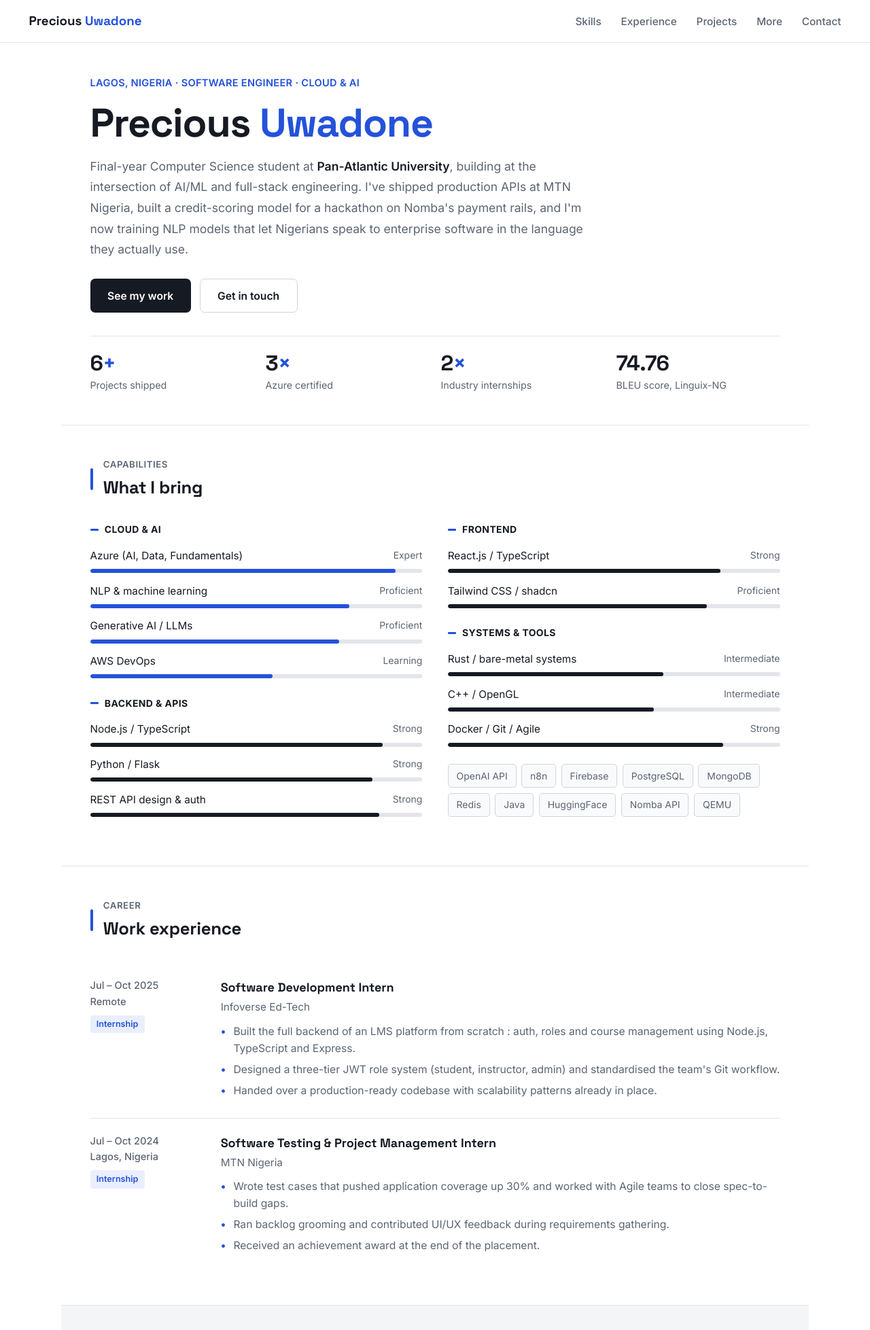
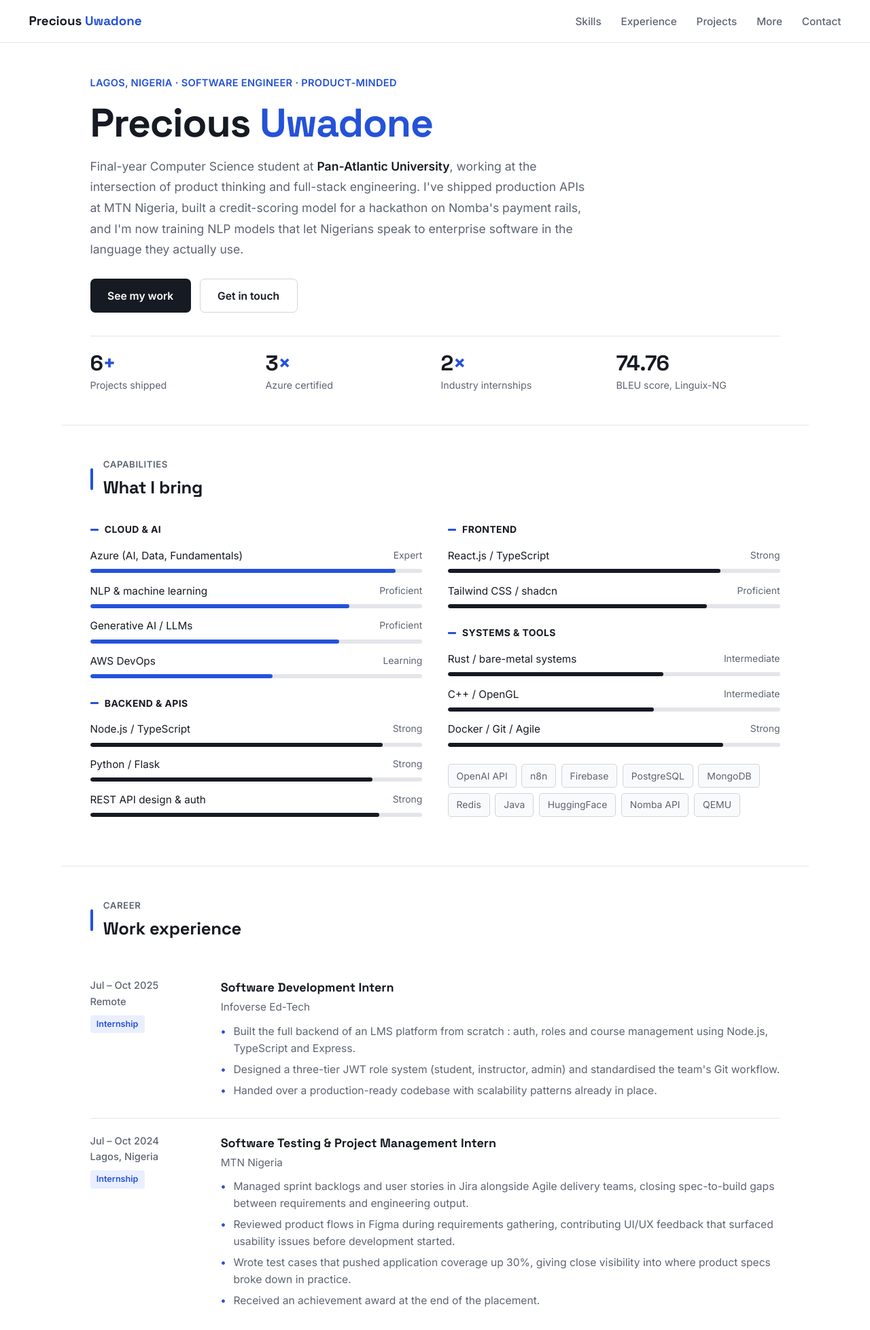
Before and after one commit to Preciousuwadone/Portfolio, a plain HTML site: page index.html in a window 1280 px wide. Shown: the top 1957 px of the page at 68% size. Drawn offline with Linux system fonts and the light colour scheme.

Commit message:
Fix: Updated Portfolio

```diff
--- a/index.html
+++ b/index.html
@@ -4,7 +4,7 @@
 <meta charset="UTF-8"/>
 <meta name="viewport" content="width=device-width, initial-scale=1.0"/>
 <title>Precious Uwadone : Software Engineer</title>
-<meta name="description" content="Precious Uwadone : Software Engineer, Cloud and AI builder based in Lagos, Nigeria."/>
+<meta name="description" content="Precious Uwadone : Software Engineer, Product-Minded builder based in Lagos, Nigeria."/>
 <link rel="preconnect" href="https://fonts.googleapis.com">
 <link href="https://fonts.googleapis.com/css2?family=Space+Grotesk:wght@500;600;700&family=Inter:wght@400;500;600;700&display=swap" rel="stylesheet">
 <style>
@@ -185,10 +185,10 @@ footer{padding:3.5rem 2.5rem 2rem;background:var(--ink);color:#fff}
 </div>
 
 <div class="hero">
-  <p class="eyebrow">LAGOS, NIGERIA · SOFTWARE ENGINEER · CLOUD &amp; AI</p>
+  <p class="eyebrow">LAGOS, NIGERIA · SOFTWARE ENGINEER · PRODUCT-MINDED</p>
   <h1 class="hero-name">Precious <span>Uwadone</span></h1>
   <p class="hero-bio">
-    Final-year Computer Science student at <strong>Pan-Atlantic University</strong>, building at the intersection of AI/ML and full-stack engineering. I've shipped production APIs at MTN Nigeria, built a credit-scoring model for a hackathon on Nomba's payment rails, and I'm now training NLP models that let Nigerians speak to enterprise software in the language they actually use.
+    Final-year Computer Science student at <strong>Pan-Atlantic University</strong>, working at the intersection of product thinking and full-stack engineering. I've shipped production APIs at MTN Nigeria, built a credit-scoring model for a hackathon on Nomba's payment rails, and I'm now training NLP models that let Nigerians speak to enterprise software in the language they actually use.
   </p>
   <div class="hero-cta">
     <a href="#projects" class="btn btn-dark">See my work</a>
@@ -311,8 +311,9 @@ footer{padding:3.5rem 2.5rem 2rem;background:var(--ink);color:#fff}
       <div class="role">Software Testing &amp; Project Management Intern</div>
       <div class="org">MTN Nigeria</div>
       <ul class="exp-points">
-        <li>Wrote test cases that pushed application coverage up 30% and worked with Agile teams to close spec-to-build gaps.</li>
-        <li>Ran backlog grooming and contributed UI/UX feedback during requirements gathering.</li>
+        <li>Managed sprint backlogs and user stories in Jira alongside Agile delivery teams, closing spec-to-build gaps between requirements and engineering output.</li>
+        <li>Reviewed product flows in Figma during requirements gathering, contributing UI/UX feedback that surfaced usability issues before development started.</li>
+        <li>Wrote test cases that pushed application coverage up 30%, giving close visibility into where product specs broke down in practice.</li>
         <li>Received an achievement award at the end of the placement.</li>
       </ul>
     </div>
```
